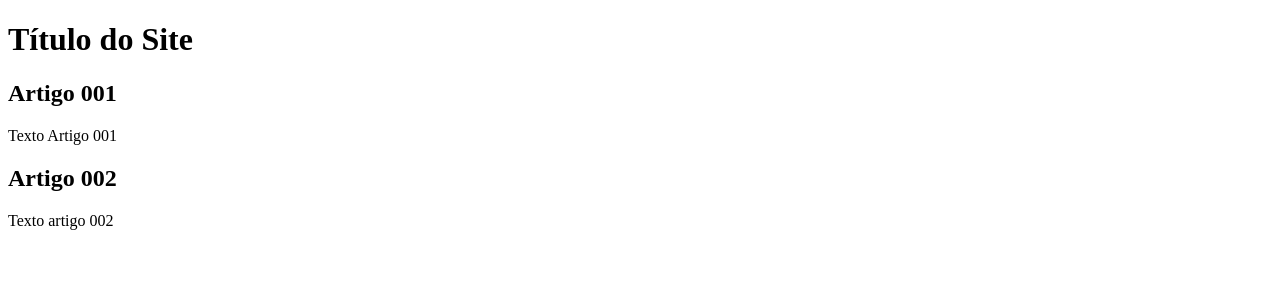
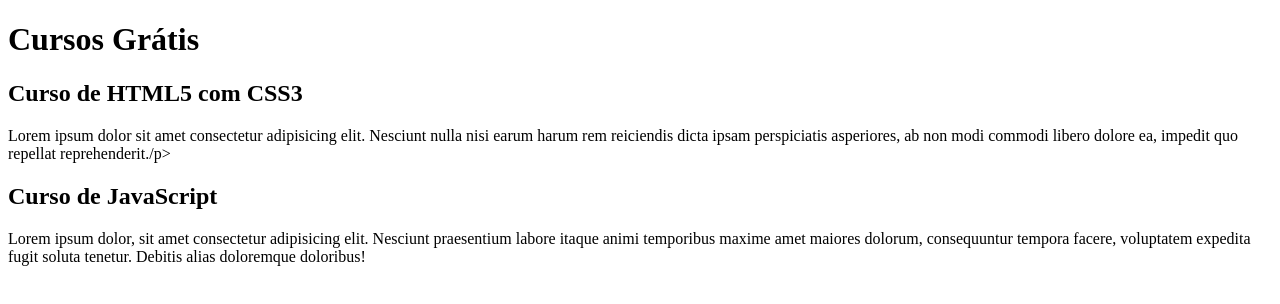
Before and after one commit to mattheustls/Projeto-site, a plain HTML site: page index.html in a window 1280 px wide. Drawn offline with Linux system fonts and the light colour scheme.

Commit message:
Comecei a escrever o conteúdo do site

```diff
--- a/index.html
+++ b/index.html
@@ -9,15 +9,15 @@
 <body>
     <main>
         <header>
-            <h1>Título do Site</h1>
+            <h1>Cursos Grátis</h1>
         </header>
         <article>
-            <h2>Artigo 001</h2>
-            <p>Texto Artigo 001</p>
+            <h2>Curso de HTML5 com CSS3</h2>
+            <p>Lorem ipsum dolor sit amet consectetur adipisicing elit. Nesciunt nulla nisi earum harum rem reiciendis dicta ipsam perspiciatis asperiores, ab non modi commodi libero dolore ea, impedit quo repellat reprehenderit./p>
         </article>
         <article>
-            <h2>Artigo 002</h2>
-            <p>Texto artigo 002</p>
+            <h2>Curso de JavaScript</h2>
+            <p>Lorem ipsum dolor, sit amet consectetur adipisicing elit. Nesciunt praesentium labore itaque animi temporibus maxime amet maiores dolorum, consequuntur tempora facere, voluptatem expedita fugit soluta tenetur. Debitis alias doloremque doloribus!</p>
         </article>
     </main>
 </body>
```
